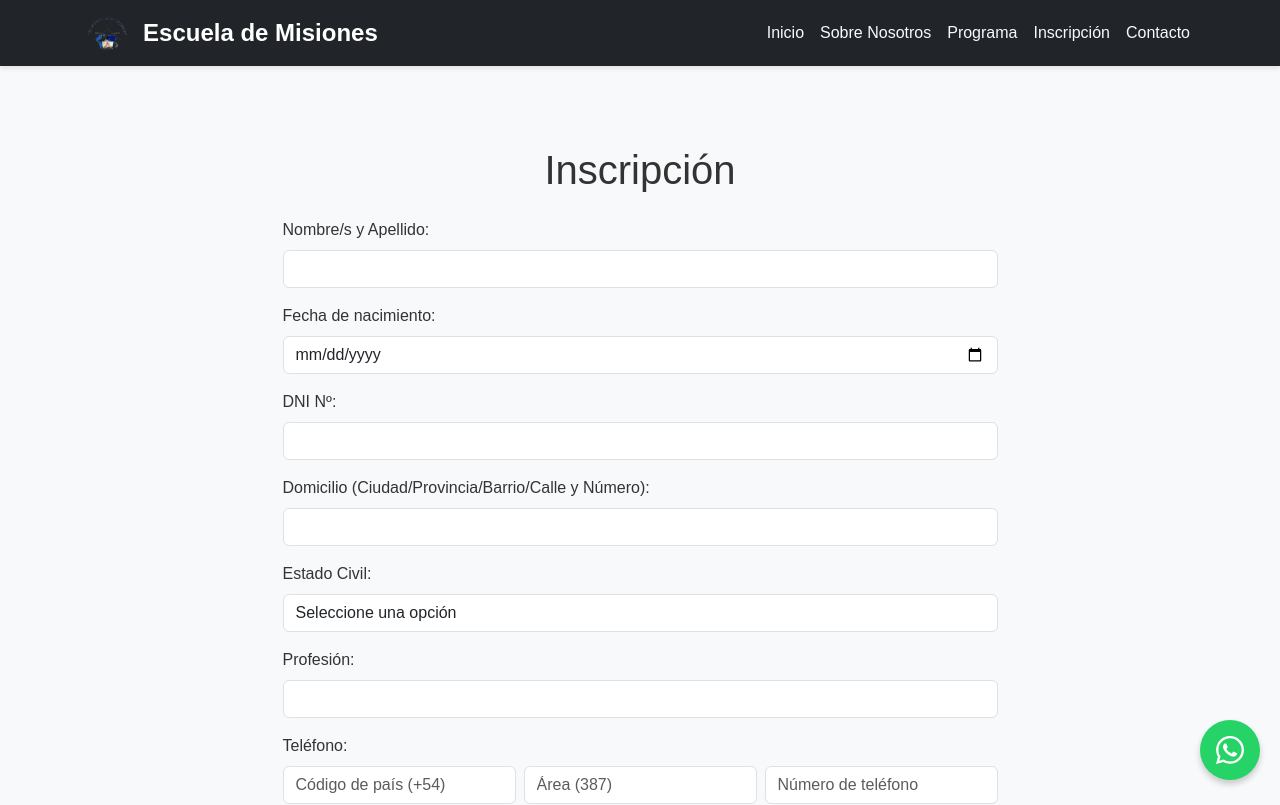
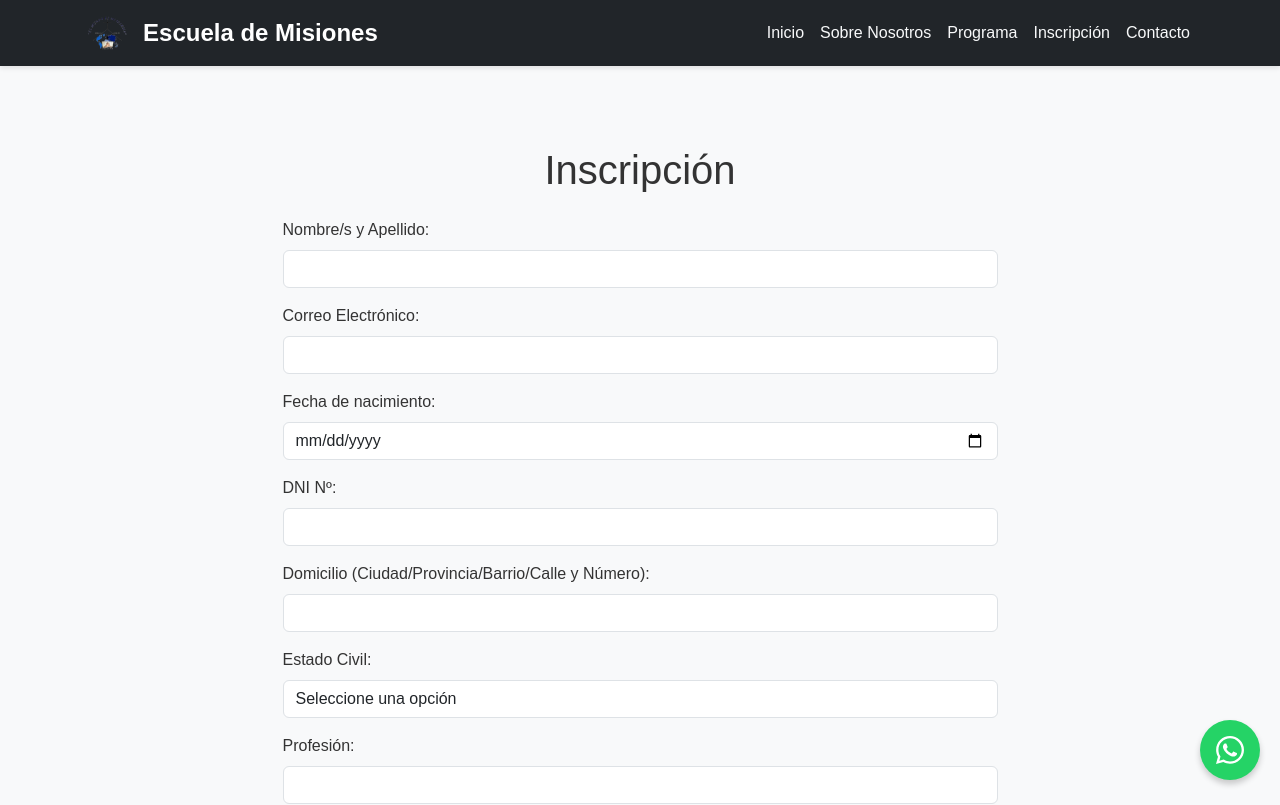
Before and after one commit to GerCenturion/escuela-de-misiones, a React (Vite) app: page /registration in a window 1280 px wide. Shown: the top 805 px of the page. Built offline with nearby package versions, Linux system fonts and the light colour scheme.

Commit message:
Conexion con Back

```diff
--- a/package.json
+++ b/package.json
@@ -16,6 +16,7 @@
     "@popperjs/core": "^2.11.8",
     "bootstrap": "^5.3.3",
     "bootstrap-icons": "^1.11.3",
+    "cors": "^2.8.5",
     "react": "^18.3.1",
     "react-dom": "^18.3.1",
     "react-router-dom": "^7.1.3"
--- a/src/pages/Registration.jsx
+++ b/src/pages/Registration.jsx
@@ -33,7 +33,7 @@ const Registration = () => {
     return regex.test(password);
   };
 
-  const handleSubmit = (e) => {
+  const handleSubmit = async (e) => {
     e.preventDefault();
 
     if (!validatePassword(formData.password)) {
@@ -48,11 +48,22 @@ const Registration = () => {
       return;
     }
 
-    setError(""); // Limpia errores si todo está correcto
-    alert("¡Registro enviado exitosamente!");
-    console.log("Datos enviados:", formData);
+    try {
+      const response = await fetch("http://localhost:5000/api/inscripciones", {
+        method: "POST",
+        headers: { "Content-Type": "application/json" },
+        body: JSON.stringify(formData),
+      });
 
-    // Limpia los campos del formulario
+      if (!response.ok) {
+        throw new Error(`Error HTTP: ${response.status}`);
+      }
+
+      const data = await response.json();
+      alert(data.message);
+      console.log("Datos enviados correctamente:", data);
+
+      // Limpia el formulario después de enviarlo
       setFormData({
         name: "",
         email: "",
@@ -71,6 +82,12 @@ const Registration = () => {
         password: "",
         confirmPassword: "",
       });
+
+      setError(""); // Limpia cualquier mensaje de error previo
+    } catch (error) {
+      console.error("Error al enviar datos:", error);
+      setError("Hubo un problema al enviar la inscripción.");
+    }
   };
 
   return (
@@ -85,6 +102,18 @@ const Registration = () => {
             className="form-control"
             name="name"
             value={formData.name}
+            onChange={handleChange}
+            required
+          />
+        </div>
+        {/* Email */}
+        <div className="mb-3">
+          <label className="form-label">Correo Electrónico:</label>
+          <input
+            type="email"
+            className="form-control"
+            name="email"
+            value={formData.email}
             onChange={handleChange}
             required
           />
@@ -258,7 +287,7 @@ const Registration = () => {
             value={formData.password}
             onChange={handleChange}
             required
-          />{" "}
+          />
           <small className="text-muted">
             La contraseña debe tener al menos 6 caracteres, una letra mayúscula
             y un número.
@@ -270,7 +299,7 @@ const Registration = () => {
           >
             {showPasswords ? "🙈" : "👁️"}
           </span>
-        </div>{" "}
+        </div>
         <div className="mb-3 position-relative">
           <label className="form-label">Confirmar Contraseña:</label>
           <input
```
Also changed, not shown: 1 other file (tests, documents, lock files or other folders). Lines whose indentation alone changed are shown as unchanged.
